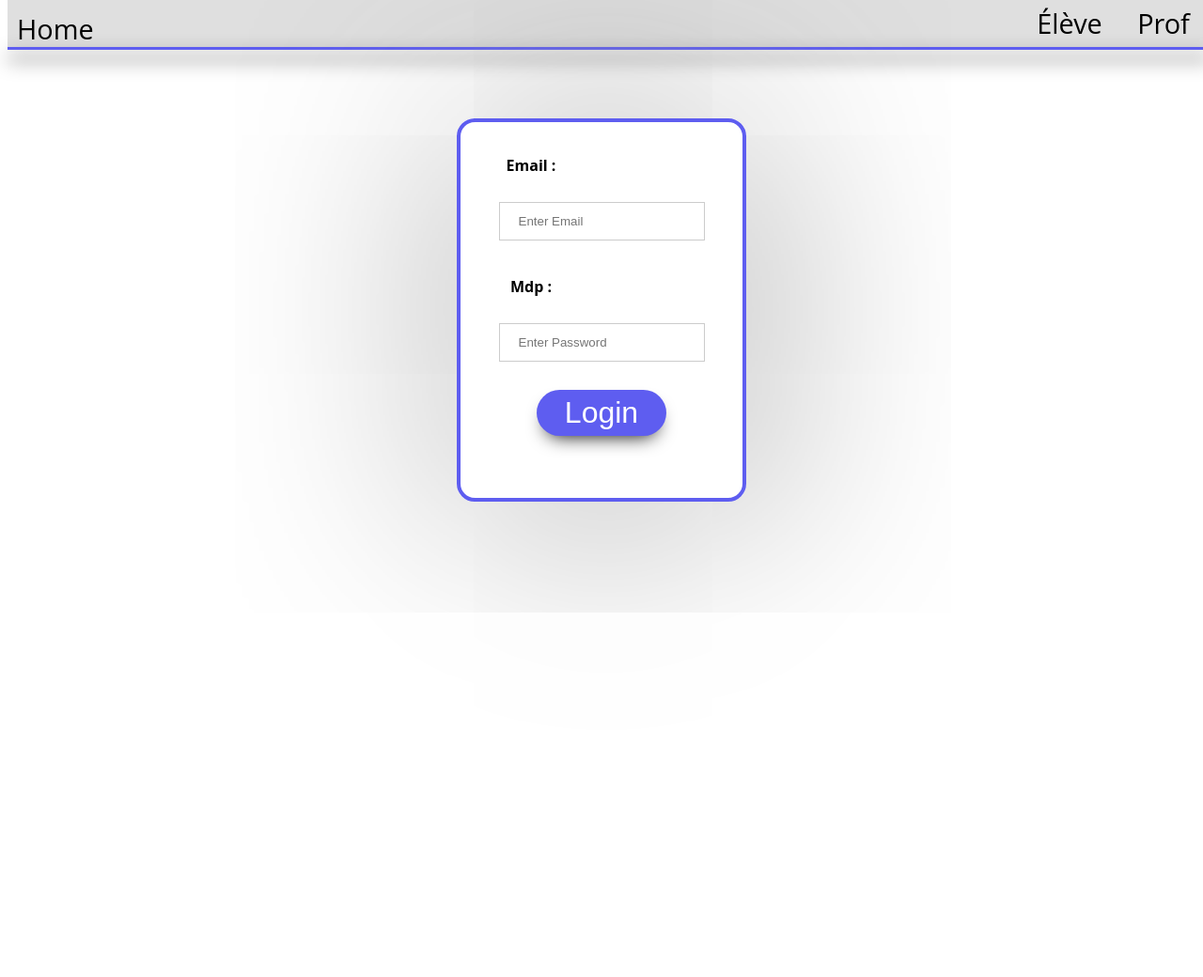
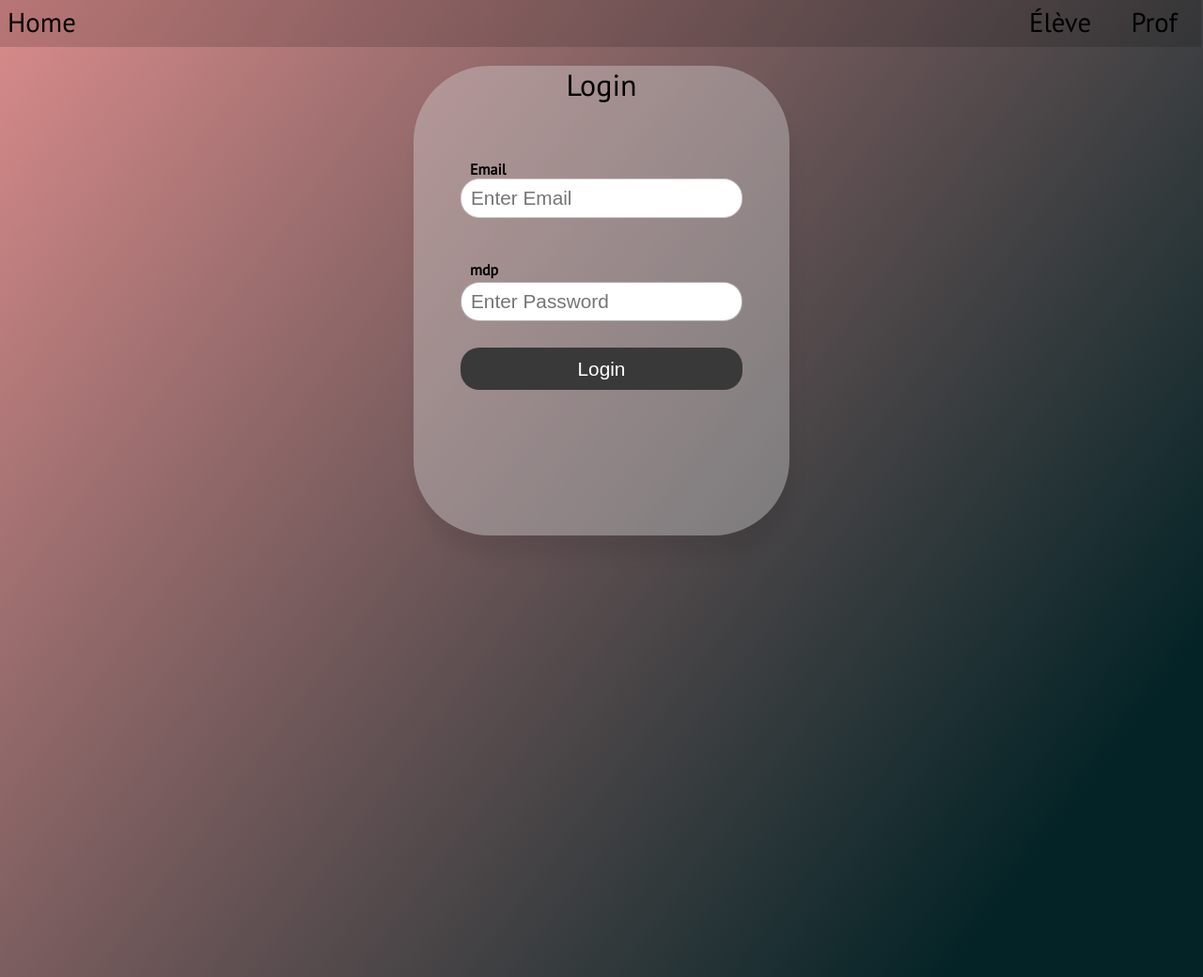
Before and after one commit to lorix2/Projet_5TI, a Django app: page /login/ in a window 1280 px wide; the page is wider, and only the part inside the window is pictured. Shown: that part at 94% size. Before the commit the page ends 652 px from the top of that part, so only its background shows below. Run offline with Django 4.2, Linux system fonts and the light colour scheme.

Commit message:
page login refait

```diff
--- a/templates/login.html
+++ b/templates/login.html
@@ -2,75 +2,105 @@
 <html lang="en">
 <head>
     <meta charset="UTF-8">
-    <title>Login</title>
+    <meta http-equiv="X-UA-Compatible" content="IE=edge">
+    <meta name="viewport" content="width=device-width, initial-scale=1.0">
+    <title>Document</title>
+    <link href="style.css" rel="stylesheet">
+    <link rel="preconnect" href="https://fonts.googleapis.com">
+    <link rel="preconnect" href="https://fonts.gstatic.com" crossorigin>
+    <link href="https://fonts.googleapis.com/css2?family=PT+Sans&display=swap" rel="stylesheet">
 </head>
 <style>
-    .form{
-        margin-top: 100px;
-        margin-left:auto;
-        margin-right:auto;
-        text-align: center;
-        text-transform:capitalize;
-        box-shadow: #979797 5px 5px 500px ;
-        scale: 100%;
-        border: solid 4px #5E5DF0;
-        border-radius: 1.2rem;
+    body{
+
+    display: flex;
+    flex-wrap: wrap;
+    flex-direction: row;
+    overflow: hidden;
+
+    width: 1440px;
+    height: 1024px;
+
+    background: linear-gradient(126.97deg, #D98B8B 0%, #042326 86.95%);
+    font-family: 'PT Sans', sans-serif;
+
+}
+
+.u{
+    position: absolute;
+
+    left: 10px;
 
 
-
-
-
-
+    color: #000000;
+}
+.input-u{
+    height: 30px;
     width: 300px;
-        height: 400px;
-
+    position: absolute;
+    border: 1px solid #ccc;
+    border-radius: 20px;
+    box-sizing: border-box;
+    left: 50%;
+    padding: 20px 10px;
+    font-size: 1.3rem;
 
 
 }
-    label{
-        margin-top: 20px;
-        margin-right: 150px;
-        font-family: 'Open Sans', sans-serif;
+.mdp{
+    position: absolute;
+    left: 10px;
+
+
+    top: 107px;
+
+
+    color: #000000;
+}
+.input-mdp{
+    position: absolute;
+    border: 1px solid rgba(117, 117, 117, 0.594);
+    border-radius: 20px;
+    box-sizing: border-box;
+    left: 50%;
+
+    top: 130px;
+    height: 30px;
+    width: 300px;
+    padding: 20px 10px;
+    font-size: 1.3rem;
 
 }
-    input{
 
+.box{
+    position: absolute;
+    width: 400px;
+    height: 500px;
+    top: 50%;
+    left: 50%;
+    transform: translate(-50%, -50%);
+    top: 320px;
+    display: flex;
+    background: rgba(217, 217, 217, 0.38);
+    box-shadow: 4px 22px 17px -1px rgba(0, 0, 0, 0.08);
+    border-radius: 81px;
+    flex-direction: column;
 
-
-        padding: 12px 20px;
-        margin-top: 10px;
-        margin-left:auto;
-        margin-right:auto;
-
-        border: 1px solid #ccc;
-
-        box-sizing: border-box;
-    }
-    p{
-        margin-left: -100px;
-    }
-    .button{
-
-        margin-top: 20px;
-        width: 170px;
-    }
-    .top{
-        margin-bottom: 10px;
-        margin-top: 200px;
 }
 .header{
-        background-color: rgb(223, 223, 223);
+    background-color: #00000026;
     width: 100%;
     height: 50px;
     display: flex;
     flex-direction: row;
     justify-content: space-between;
-        font-family: 'Open Sans', sans-serif;
+
     position: fixed;
     top: 0;
+    margin-left: -10px;
 }
 .text-header{
-        margin-top: auto;
+    margin-top: 5px;
     margin-left: 10px;
     font-size: 1.8rem;
     text-decoration: none;
@@ -85,7 +115,7 @@
     display: flex;
     flex-direction: row;
     justify-content: space-between;
-        font-family: 'Open Sans', sans-serif;
+
     right: 10px;
 
 }
@@ -109,78 +139,20 @@
 .menu-header-button:hover{
     opacity: 0.6;
 }
-
-
-
-    .button-34 {
-        background: #5E5DF0;
-        border-radius: 999px;
-        box-shadow: #000000 0 10px 20px -10px;
-        box-sizing: border-box;
-        color: #FFFFFF;
-        cursor: pointer;
-        text-transform:capitalize;
-        margin-top: 30px;
-        margin-left:auto;
-        margin-right:auto;
+.text-login{
+    position: absolute;
     font-size: 2rem;
-        padding: 6px 30px;
-
-
-
-        opacity: 1;
-        outline: 0 solid transparent;
-
-        user-select: none;
-        -webkit-user-select: none;
-        touch-action: manipulation;
-        width: fit-content;
-
-        border: 0;
-    }
-    .button-34:hover{
-        opacity: 0.7;
-        transform: scale(110%);
-    }
-    .nav{
-        background: #5E5DF0;
-        box-shadow: #000000 0 10px 20px ;
-        width: 100%;
-        height: 3px;
-        position: absolute;
-        margin-top: 50px;
-    }
-    @media only screen and (min-width: 1600px) {
-
-        .menu-header{
-            margin-right: 80px;
+    top: 20px;
+    left: 50%;
+    transform: translate(-50%, -50%);
 
 }
-        .menu-header-button{
-            font-size: 2rem;
-
-        }
-        .text-header{
-            font-size: 2rem;
-
-        }
-        .button-34 {
-            padding: 7px 40px;
-        }
-        .form{
-            margin-top: 200px;
-            scale: 120%;
-        }
-
-
-    }
-    footer{
-        margin-top: 2000px;
-
-    }
-    section{
-        margin-top: 2000px;
-    }
+form{
+    position: absolute;
+    display: flex;
+    flex-direction: column;
+    top: 100px;
+    left: 50px;
 
 
 
@@ -188,20 +160,35 @@
 
 
 
-    .container {
-        display: flex;
-        flex-direction: column;
-        margin-top: 15px;
-
-    }
 
 
 
+
+}
+.button{
+    position: absolute;
+    width: 300px;
+    height: 45px;
+    background-color: #393939;
+    color: white;
+
+    top: 200px;
+    border: none;
+    border-radius: 20px;
+    cursor: pointer;
+
+    left: 50%;
+    font-size: 1.3rem;
+
+
+
+}
 </style>
 <body>
+    <body>
         <header class="header">
-        <a class="text-header" href="{% url 'home' %}">home</a>
-        <div class="nav"></div>
+            <a class="text-header" href="{% url 'home' %}">Home</a>
+
             <nav class="menu-header">
                 <a href="/sinup/eleve" class="menu-header-button" role="button">élève</a>
                 <a href="/sinup/prof" class="menu-header-button" role="button">prof</a>
@@ -210,22 +197,26 @@
 
 
         </header>
-    <a href="{% url 'home' %}">home</a>
 
+
+        <div class="box">
+            <div class="text-login">Login</div>
 
             <form class="form" action="" method="post">{% csrf_token %}
 
                 <div class="container">
-            <label for="username"><b>Email :</b></label><br>
-            <input type="text" placeholder="Enter Email" id="username" type="text" name="username" required><br>
+                    <label class="u" for="username"><b>Email</b></label><br>
+                    <input class="input-u" type="text" placeholder="Enter Email" id="username" type="text" name="username" required><br>
 
-            <label for="mdp"><b>mdp :</b></label><br>
-            <input type="password" placeholder="Enter Password" id="mdp" type="text" name="mdp" required>
+                    <label class="mdp" for="mdp"><b>mdp</b></label><br>
+                    <input class="input-mdp" type="password" placeholder="Enter Password" id="mdp" type="text" name="mdp" required>
 
-            <button class="button-34" type="submit">Login</button>
+                    <button class="button" type="submit">Login</button>
                 </div>
 
             </form>
 
+        </div>
+    </body>
 </body>
 </html>
```
Lines whose indentation alone changed are shown as unchanged.
